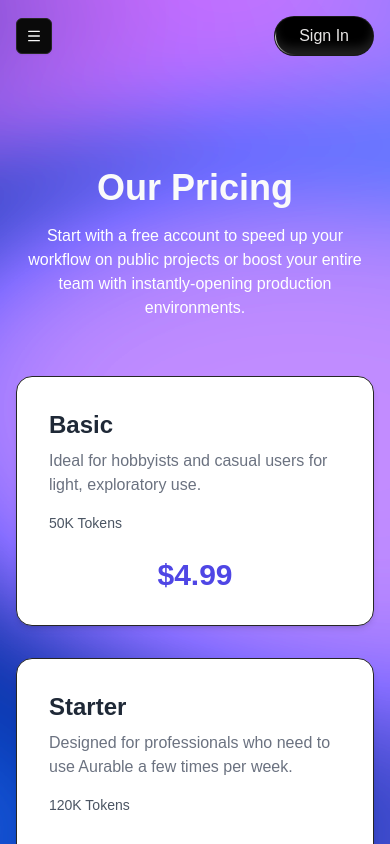
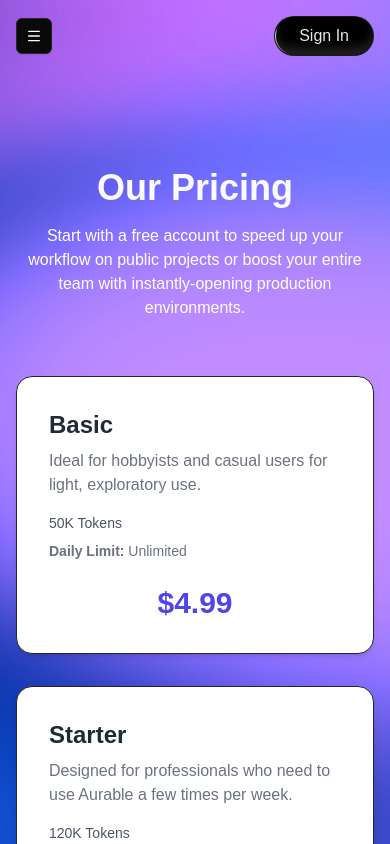
Before and after one commit to jayanth920/Aurable, a Next.js app: page /pricing in a window 390 px wide. Shown: the top 844 px of the page. Built offline with nearby package versions, Linux system fonts and the light colour scheme; no server answers; sample sign-in values are in the browser's storage.

Commit message:
light changes, for mobile: components/custom/PricingModel.jsx

```diff
--- a/components/custom/PricingModel.jsx
+++ b/components/custom/PricingModel.jsx
@@ -1,9 +1,9 @@
-import Lookup from '@/data/Lookup';
-import React, { useContext, useState } from 'react';
-import { PayPalButtons } from '@paypal/react-paypal-js';
-import { UserDetailContext } from '@/context/UserDetailContext';
-import { useMutation } from 'convex/react';
-import { api } from '@/convex/_generated/api';
+import Lookup from "@/data/Lookup";
+import React, { useContext, useState } from "react";
+import { PayPalButtons } from "@paypal/react-paypal-js";
+import { UserDetailContext } from "@/context/UserDetailContext";
+import { useMutation } from "convex/react";
+import { api } from "@/convex/_generated/api";
 
 function PricingModel() {
   const { userDetail } = useContext(UserDetailContext);
@@ -17,15 +17,26 @@ function PricingModel() {
       token,
       userId: user?._id,
     });
+    window.location.reload();
   };
 
   return (
     <div className="mt-14 grid gap-8 grid-cols-1 sm:grid-cols-2 lg:grid-cols-3 xl:grid-cols-4">
-      {Lookup.PRICING_OPTIONS.map((pricing, index) => (
+      {Lookup.PRICING_OPTIONS.map((pricing, index) => {
+        const dailyRemaining =
+          pricing.dailyLimit != null
+            ? pricing.dailyLimit - (userDetail?.dailyUsed || 0)
+            : "Unlimited";
+        const weeklyRemaining =
+          pricing.weeklyLimit != null
+            ? pricing.weeklyLimit - (userDetail?.weeklyUsed || 0)
+            : "Unlimited";
+
+        return (
           <div
             key={index}
             className={`flex flex-col justify-between p-8 border rounded-2xl shadow-md hover:shadow-xl transition-all duration-300 bg-white ${
-            pricing.popular ? 'border-indigo-600 ring-2 ring-indigo-300' : ''
+              pricing.popular ? "border-indigo-600 ring-2 ring-indigo-300" : ""
             }`}
           >
             {pricing.popular && (
@@ -34,21 +45,35 @@ function PricingModel() {
               </span>
             )}
             <div>
-            <h3 className="text-2xl font-bold text-gray-800">{pricing.name}</h3>
+              <h3 className="text-2xl font-bold text-gray-800">
+                {pricing.name}
+              </h3>
               <p className="mt-2 text-gray-500">{pricing.desc}</p>
-            <div className="mt-4 text-sm text-gray-600">{pricing.tokens} Tokens</div>
+              <div className="mt-4 text-sm text-gray-600">
+                {pricing.tokens} Tokens
+              </div>
+
+              <div className="mt-2 text-sm text-gray-500">
+                <p>
+                  <strong>Daily Limit:</strong>{" "}
+                  {pricing.dailyLimit ?? "Unlimited"}
+                </p>
+              </div>
             </div>
 
             <div className="mt-6">
-            <h4 className="text-3xl font-bold text-center text-indigo-600">${pricing.price}</h4>
+              <h4 className="text-3xl font-bold text-center text-indigo-600">
+                ${pricing.price}
+              </h4>
               {userDetail && (
                 <div
                   onClick={() => setSelectedOption(pricing)}
                   className="mt-4"
                 >
                   <PayPalButtons
-                  style={{ layout: 'horizontal' }}
-                  onCancel={() => console.log('Payment cancelled')}
+                  className="z-0"
+                    style={{ layout: "horizontal" }}
+                    onCancel={() => console.log("Payment cancelled")}
                     onClick={() => setSelectedOption(pricing)}
                     onApprove={() => onPaymentSuccess(pricing, userDetail)}
                     createOrder={(data, actions) =>
@@ -57,7 +82,7 @@ function PricingModel() {
                           {
                             amount: {
                               value: pricing.price,
-                            currency_code: 'USD',
+                              currency_code: "USD",
                             },
                           },
                         ],
@@ -68,7 +93,8 @@ function PricingModel() {
               )}
             </div>
           </div>
-      ))}
+        );
+      })}
     </div>
   );
 }
```
Lines whose indentation alone changed are shown as unchanged.
